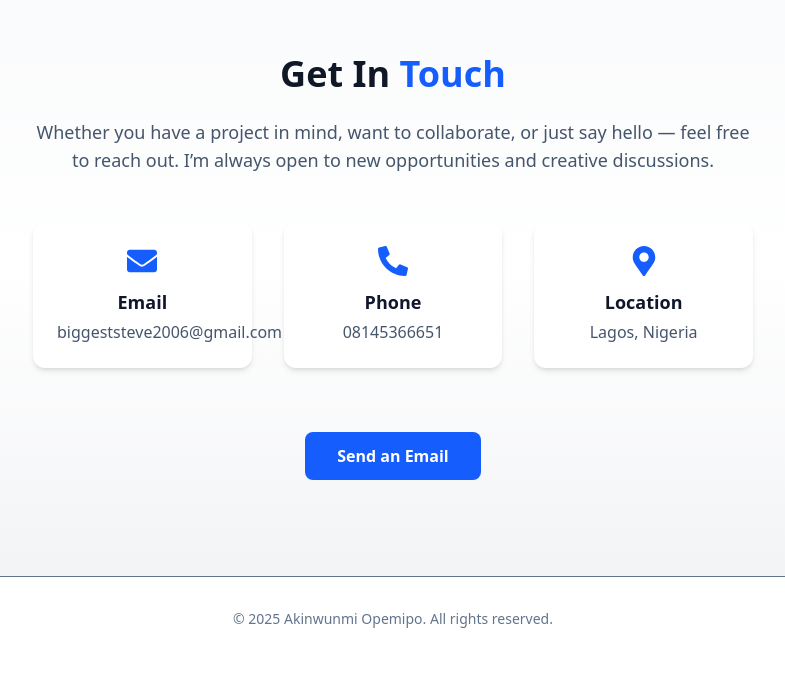
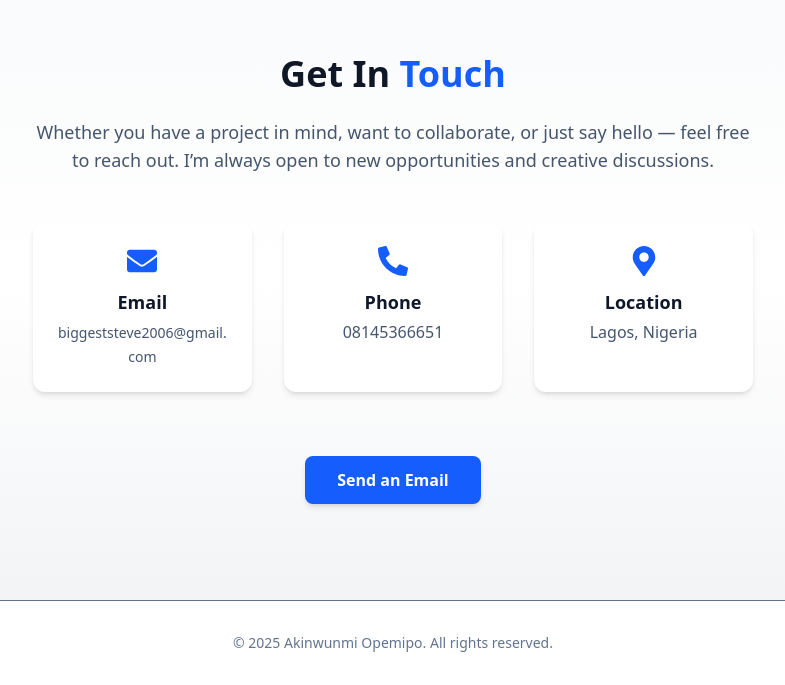
Before and after one commit to Loner5-stack/business-page, a React (Vite) app: page / in a window 1280 px wide. Shown: the part 2478-3163 px from the top of the page, without its empty margins (247-1032 px from the left). Before the commit the page ends 3139 px from the top, so only its background shows below. Built offline with nearby package versions, Linux system fonts and the light colour scheme.

Commit message:
fix: updated profile image path

```diff
--- a/src/components/Contact.jsx
+++ b/src/components/Contact.jsx
@@ -26,40 +26,58 @@ export default function Contact() {
         {/* Contact Info Cards */}
         <div className="grid sm:grid-cols-2 lg:grid-cols-3 gap-8">
           {/* Email */}
-          <div className="bg-white shadow-md rounded-xl p-6 hover:shadow-xl transition">
+          <motion.div
+            whileHover={{ scale: 1.05, y: -5 }}
+            transition={{ type: "spring", stiffness: 200 }}
+            className="bg-white shadow-md rounded-xl p-6 hover:shadow-2xl transition break-words"
+          >
             <FaEnvelope className="text-3xl text-blue-600 mx-auto mb-3" />
             <h3 className="text-lg font-semibold mb-1">Email</h3>
             <a
               href="mailto:biggeststeve2006@gmail.com"
-              className="text-slate-600 hover:text-blue-600 transition"
+              className="text-slate-600 hover:text-blue-600 transition text-sm break-all"
             >
               biggeststeve2006@gmail.com
             </a>
-          </div>
+          </motion.div>
 
           {/* Phone */}
-          <div className="bg-white shadow-md rounded-xl p-6 hover:shadow-xl transition">
+          <motion.div
+            whileHover={{ scale: 1.05, y: -5 }}
+            transition={{ type: "spring", stiffness: 200 }}
+            className="bg-white shadow-md rounded-xl p-6 hover:shadow-2xl transition"
+          >
             <FaPhoneAlt className="text-3xl text-blue-600 mx-auto mb-3" />
             <h3 className="text-lg font-semibold mb-1">Phone</h3>
             <p className="text-slate-600">08145366651</p>
-          </div>
+          </motion.div>
 
           {/* Location */}
-          <div className="bg-white shadow-md rounded-xl p-6 hover:shadow-xl transition">
+          <motion.div
+            whileHover={{ scale: 1.05, y: -5 }}
+            transition={{ type: "spring", stiffness: 200 }}
+            className="bg-white shadow-md rounded-xl p-6 hover:shadow-2xl transition"
+          >
             <FaMapMarkerAlt className="text-3xl text-blue-600 mx-auto mb-3" />
             <h3 className="text-lg font-semibold mb-1">Location</h3>
             <p className="text-slate-600">Lagos, Nigeria</p>
-          </div>
+          </motion.div>
         </div>
 
-        <div className="mt-16">
+        {/* Button */}
+        <motion.div
+          initial={{ opacity: 0, y: 20 }}
+          whileInView={{ opacity: 1, y: 0 }}
+          transition={{ duration: 0.5, delay: 0.3 }}
+          className="mt-16"
+        >
           <a
             href="mailto:biggeststeve2006@gmail.com"
-            className="inline-block bg-blue-600 hover:bg-blue-700 text-white font-semibold px-8 py-3 rounded-lg transition"
+            className="inline-block bg-blue-600 hover:bg-blue-700 text-white font-semibold px-8 py-3 rounded-lg transition shadow-md hover:shadow-lg"
           >
             Send an Email
           </a>
-        </div>
+        </motion.div>
       </motion.div>
     </section>
   );
```
